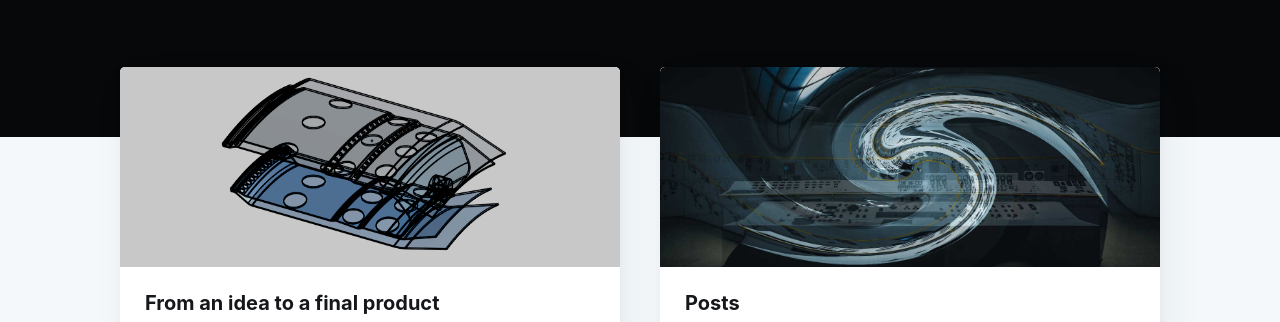
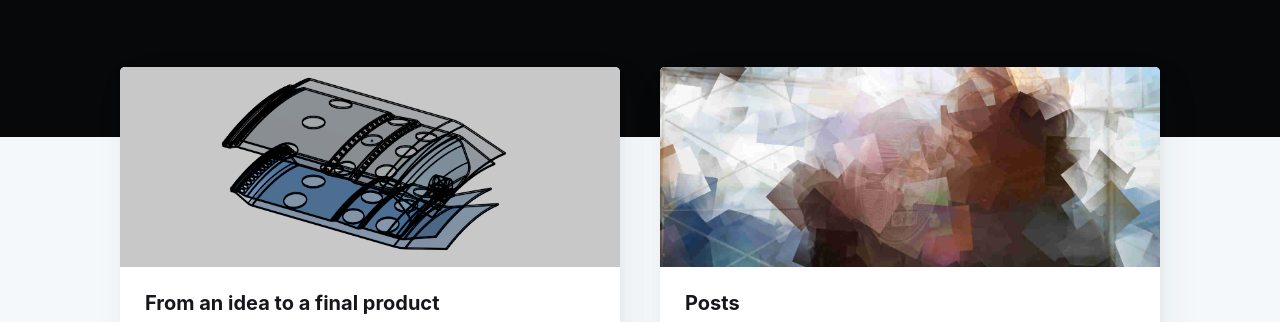
Before and after one commit to juliorcx/juliorcx.github.io, a plain HTML site: page tags/index.html in a window 1280 px wide. Shown: the part 262-584 px from the top of the page. Drawn offline with nearby package versions, Linux system fonts and the light colour scheme.

```diff
--- a/tags/index.html
+++ b/tags/index.html
@@ -147,7 +147,7 @@
 <article class="post-card post">
 
     <a class="post-card-image-link" href="https://juliorcx.github.io/post/">
-      <div class="post-card-image" style="background-image: url(https://juliorcx.github.io/defimg/5.jpg)"></div>
+      <div class="post-card-image" style="background-image: url(https://juliorcx.github.io/defimg/1.jpg)"></div>
     </a>
 
 
```
Also changed, not shown: 404.html (+1 -1 lines), categories/index.html (+1 -1 lines).
